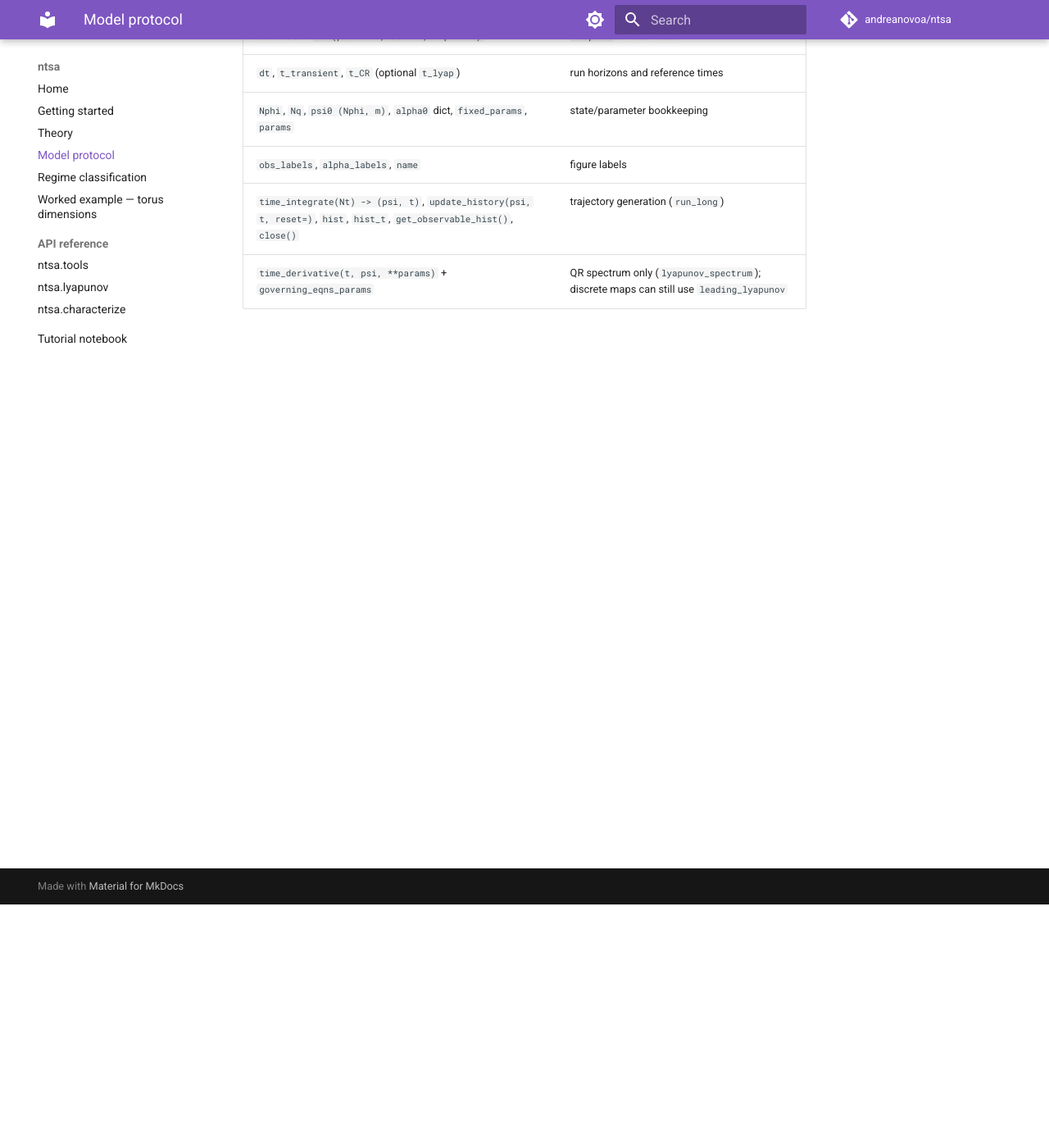
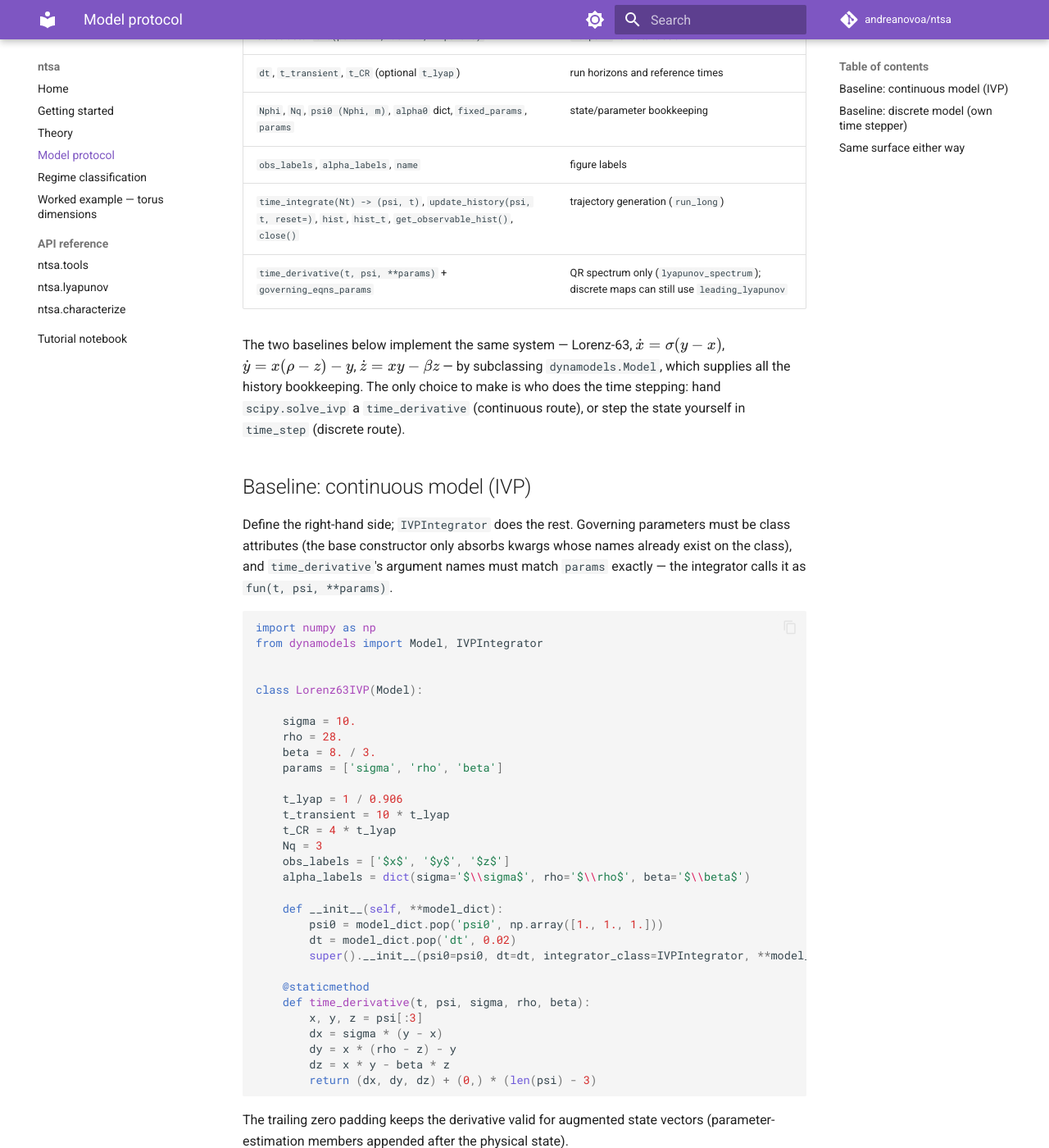
Before and after one commit to andreanovoa/ntsa, an MkDocs documentation site: the page built from docs/protocol.md, in a window 1280 px wide and 1400 px high, scrolled down 297 px. Shown: the whole window at 82% size. Built offline with MkDocs 1.6.1 and Material for MkDocs 9.7.7, drawn with Linux system fonts in a browser that asks for light colours; comment, search, counter and statistics services are not loaded; some of the changed text lies outside the part shown.

Commit message:
Add baseline IVP and discrete Lorenz-63 examples to Model protocol page

````diff
--- a/docs/protocol.md
+++ b/docs/protocol.md
@@ -13,3 +13,124 @@
 | `obs_labels`, `alpha_labels`, `name` | figure labels |
 | `time_integrate(Nt) -> (psi, t)`, `update_history(psi, t, reset=)`, `hist`, `hist_t`, `get_observable_hist()`, `close()` | trajectory generation (`run_long`) |
 | `time_derivative(t, psi, **params)` + `governing_eqns_params` | QR spectrum only (`lyapunov_spectrum`); discrete maps can still use `leading_lyapunov` |
+
+The two baselines below implement the same system — Lorenz-63,
+$\dot{x} = \sigma (y - x)$, $\dot{y} = x (\rho - z) - y$, $\dot{z} = x y - \beta z$ —
+by subclassing `dynamodels.Model`, which supplies all the history bookkeeping. The only
+choice to make is who does the time stepping: hand `scipy.solve_ivp` a `time_derivative`
+(continuous route), or step the state yourself in `time_step` (discrete route).
+
+## Baseline: continuous model (IVP)
+
+Define the right-hand side; `IVPIntegrator` does the rest. Governing parameters must be
+class attributes (the base constructor only absorbs kwargs whose names already exist on
+the class), and `time_derivative`'s argument names must match `params` exactly — the
+integrator calls it as `fun(t, psi, **params)`.
+
+```python
+import numpy as np
+from dynamodels import Model, IVPIntegrator
+
+
+class Lorenz63IVP(Model):
+
+    sigma = 10.
+    rho = 28.
+    beta = 8. / 3.
+    params = ['sigma', 'rho', 'beta']
+
+    t_lyap = 1 / 0.906
+    t_transient = 10 * t_lyap
+    t_CR = 4 * t_lyap
+    Nq = 3
+    obs_labels = ['$x$', '$y$', '$z$']
+    alpha_labels = dict(sigma='$\\sigma$', rho='$\\rho$', beta='$\\beta$')
+
+    def __init__(self, **model_dict):
+        psi0 = model_dict.pop('psi0', np.array([1., 1., 1.]))
+        dt = model_dict.pop('dt', 0.02)
+        super().__init__(psi0=psi0, dt=dt, integrator_class=IVPIntegrator, **model_dict)
+
+    @staticmethod
+    def time_derivative(t, psi, sigma, rho, beta):
+        x, y, z = psi[:3]
+        dx = sigma * (y - x)
+        dy = x * (rho - z) - y
+        dz = x * y - beta * z
+        return (dx, dy, dz) + (0,) * (len(psi) - 3)
+```
+
+The trailing zero padding keeps the derivative valid for augmented state vectors
+(parameter-estimation members appended after the physical state).
+
+## Baseline: discrete model (own time stepper)
+
+Same system, but the model owns the stepping — here a fixed-step RK4 written out, standing
+in for whatever scheme a map or spectral solver dictates (the shipped `KS` model steps with
+ETDRK4 this way). `DiscreteIntegrator` calls `time_step(Nt)`, which must return the state
+history *including* the initial condition — shapes `(Nt + 1, Nphi, m)` and `(Nt + 1,)` —
+starting from `self.current_state`; the integrator strips row 0.
+
+```python
+from dynamodels import DiscreteIntegrator
+
+
+class Lorenz63Map(Model):
+
+    sigma = 10.
+    rho = 28.
+    beta = 8. / 3.
+    params = ['sigma', 'rho', 'beta']
+
+    t_lyap = 1 / 0.906
+    t_transient = 10 * t_lyap
+    t_CR = 4 * t_lyap
+    Nq = 3
+    obs_labels = ['$x$', '$y$', '$z$']
+    alpha_labels = dict(sigma='$\\sigma$', rho='$\\rho$', beta='$\\beta$')
+
+    def __init__(self, **model_dict):
+        psi0 = model_dict.pop('psi0', np.array([1., 1., 1.]))
+        dt = model_dict.pop('dt', 0.02)
+        super().__init__(psi0=psi0, dt=dt, integrator_class=DiscreteIntegrator, **model_dict)
+
+    def _rhs(self, psi):
+        x, y, z = psi[:3]
+        return np.stack([self.sigma * (y - x),
+                         x * (self.rho - z) - y,
+                         x * y - self.beta * z])
+
+    def _rk4_step(self, psi):
+        dt = self.dt
+        k1 = self._rhs(psi)
+        k2 = self._rhs(psi + dt / 2 * k1)
+        k3 = self._rhs(psi + dt / 2 * k2)
+        k4 = self._rhs(psi + dt * k3)
+        return psi + dt / 6 * (k1 + 2 * k2 + 2 * k3 + k4)
+
+    def time_step(self, Nt=10, averaged=False, alpha=None):
+        psi = self.current_state
+        if psi.ndim == 1:
+            psi = psi[:, None]
+        t = np.round(self.current_time + np.arange(Nt + 1) * self.dt, self.precision_t)
+        out = [psi]
+        for _ in range(Nt):
+            out.append(self._rk4_step(out[-1]))
+        return np.stack(out, axis=0), t  # (Nt + 1, Nphi, m): IC included
+```
+
+With no `time_derivative`, `lyapunov_spectrum` (the QR route) is unavailable —
+`leading_lyapunov` still works, per the last table row.
+
+## Same surface either way
+
+Every `ntsa` function sees the two routes identically:
+
+```python
+from ntsa.tools import run_long
+
+for model in (Lorenz63IVP(), Lorenz63Map()):
+    t, y, psi = run_long(model, t_run=20 * model.t_lyap)
+    print(type(model).__name__, y.shape)   # both: (1105, 3)
+    model.close()
+```
````
